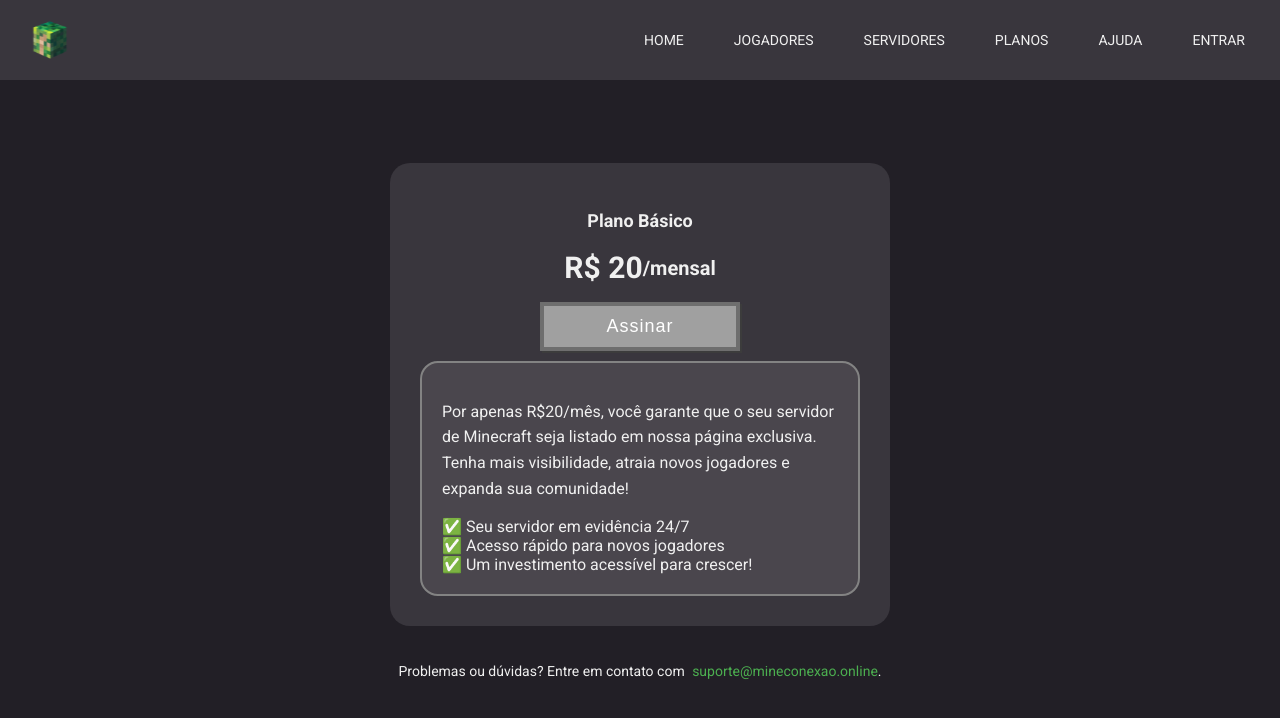
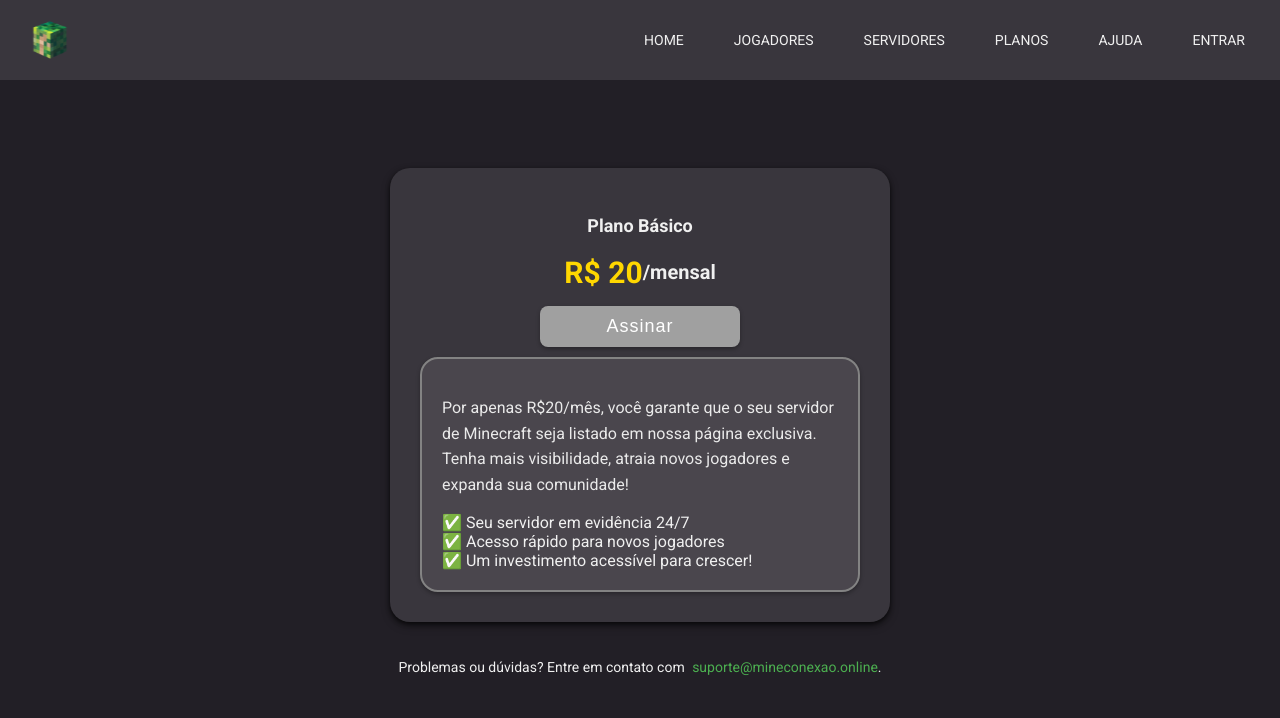
Before and after one commit to NathanChacon/minecraft-server-app, a React (Create React App) app: page /subscriptions in a window 1280 px wide. Shown: the top 718 px of the page. Built offline with nearby package versions, Linux system fonts and the light colour scheme.

Commit message:
feat: adjust servers list

```diff
--- a/src/api/services/server.ts
+++ b/src/api/services/server.ts
@@ -1,6 +1,8 @@
 import { db, storage } from '../config/firebase';
 import { addDoc, collection, updateDoc, getDocs, where, query, getDoc, doc} from "firebase/firestore";
 import { ref, uploadBytes, getDownloadURL } from "firebase/storage";
+import { getUserById } from './user';
+import isValidSubscription from '../../utils/subscription';
 
 export const saveServer = async (
   payload: { ip: string; title: string; description: string; imageFile?: File | null, userId:string, isVisible:boolean}
@@ -145,23 +147,22 @@ export const getServersByUserId = async (userId: string): Promise<any[]> => {
 
   export const getVisibleServers = async (): Promise<any[]> => {
     try {
-
       const serversCollectionRef = collection(db, "servers");
-
-
       const q = query(serversCollectionRef, where("isVisible", "==", true));
-
-
       const querySnapshot = await getDocs(q);
-
 
       const visibleServers: any[] = [];
 
+      // Loop through servers and validate user subscription
+      for (const doc of querySnapshot.docs) {
+        const server:any = { id: doc.id, ...doc.data() };
 
-      querySnapshot.forEach((doc) => {
-        visibleServers.push({ id: doc.id, ...doc.data() });
-      });
-
+        // Fetch the user data for this server
+        const userData = await getUserById(server?.userId || "");
+        if (userData && isValidSubscription(userData.subscription)) {
+          visibleServers.push(server);
+        }
+      }
 
       return visibleServers;
     } catch (error) {
--- a/src/pages/Servers/index.tsx
+++ b/src/pages/Servers/index.tsx
@@ -84,7 +84,7 @@ const Servers = () => {
             {
               servers.map((server:any) => {
                 return (
-                  <li  className="servers-list__item">
+                  <li key={server.id}  className="servers-list__item">
                     <ServerCard server={server} showStatus={false}/>
                   </li>
 
--- a/src/pages/Subscriptions/style.css
+++ b/src/pages/Subscriptions/style.css
@@ -1,5 +1,5 @@
-.subscriptions{
-    padding:80px 20px 20px 20px;
+.subscriptions {
+    padding: 80px 20px 20px 20px;
     min-height: 100vh;
     color: #F0F0F0;
     background-color: #221F26;
@@ -9,7 +9,7 @@
     flex-direction: column;
 }
 
-.subscriptions__card{
+.subscriptions__card {
     display: flex;
     flex-direction: column;
     align-items: center;
@@ -19,53 +19,85 @@
     max-width: 500px;
     background-color: #39363D;
     border-radius: 20px;
+
+    /* Add a subtle shadow for depth */
+    box-shadow: 0px 4px 8px rgba(0, 0, 0, 0.4), 0px 2px 4px rgba(0, 0, 0, 0.6);
+    transition: transform 0.3s ease, box-shadow 0.3s ease;
 }
 
-.subscriptions__card-btn-container{
+.subscriptions__card:hover {
+    /* Add a hover effect to enhance interactivity */
+    transform: translateY(-5px);
+    box-shadow: 0px 6px 12px rgba(0, 0, 0, 0.6), 0px 3px 6px rgba(0, 0, 0, 0.8);
+}
+
+.subscriptions__card-btn-container {
     width: 100%;
     display: flex;
     justify-content: center;
     margin-bottom: 10px;
 }
 
-.subscriptions__card-btn-container .custom-button{
+.subscriptions__card-btn-container .custom-button {
     padding: 10px;
     font-size: 18px;
     width: 100%;
     max-width: 200px;
+
+    /* Add shadow to buttons */
+    box-shadow: 0px 2px 4px rgba(0, 0, 0, 0.3);
+    border: none;
+    border-radius: 8px;
+    transition: box-shadow 0.2s ease, transform 0.2s ease;
 }
 
-.subscriptions__card-header{
+.subscriptions__card-btn-container .custom-button:hover {
+    /* Enhance button hover interaction */
+    transform: scale(1.05);
+    box-shadow: 0px 4px 8px rgba(0, 0, 0, 0.4);
+}
+
+.subscriptions__card-header {
     text-align: center;
 }
 
-.subscriptions__card-title{
+.subscriptions__card-title {
     font-size: 18px;
+    margin-bottom: 10px;
 }
 
-.subscriptions__card-subtitle{
+.subscriptions__card-subtitle {
     font-size: 20px;
     display: flex;
     align-items: center;
 }
 
-.subscriptions__card-subtitle p{
+.subscriptions__card-subtitle p {
     padding: 0;
     margin: 0;
 }
 
-.subscriptions__card-subtitle--highlight{
+.subscriptions__card-subtitle--highlight {
     font-size: 30px;
+    color: #FFD700; /* Gold for emphasis */
 }
 
-.subscriptions__card-body{
+.subscriptions__card-body {
     background-color: #4A464D;
     border: 2px solid #838383;
     border-radius: 18px;
     padding: 20px;
+
+    /* Add a subtle shadow */
+    box-shadow: 0px 2px 4px rgba(0, 0, 0, 0.3);
 }
 
-.subscriptions__card-body-list{
+.subscriptions__card-body-text {
+    margin-bottom: 15px;
+    color: #EAEAEA;
+}
+
+.subscriptions__card-body-list {
     list-style: none;
     padding: 0;
     margin: 0;
```
